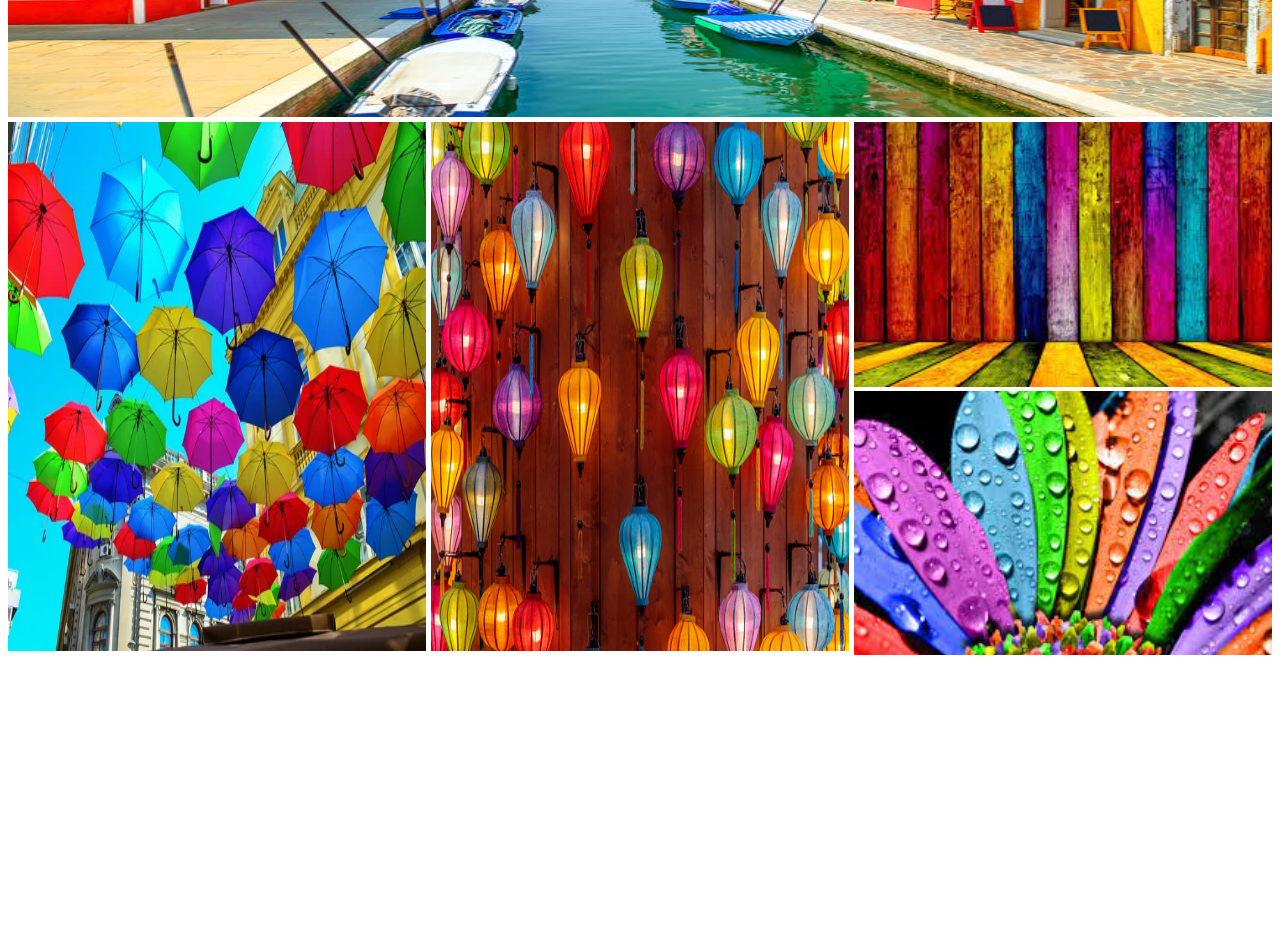
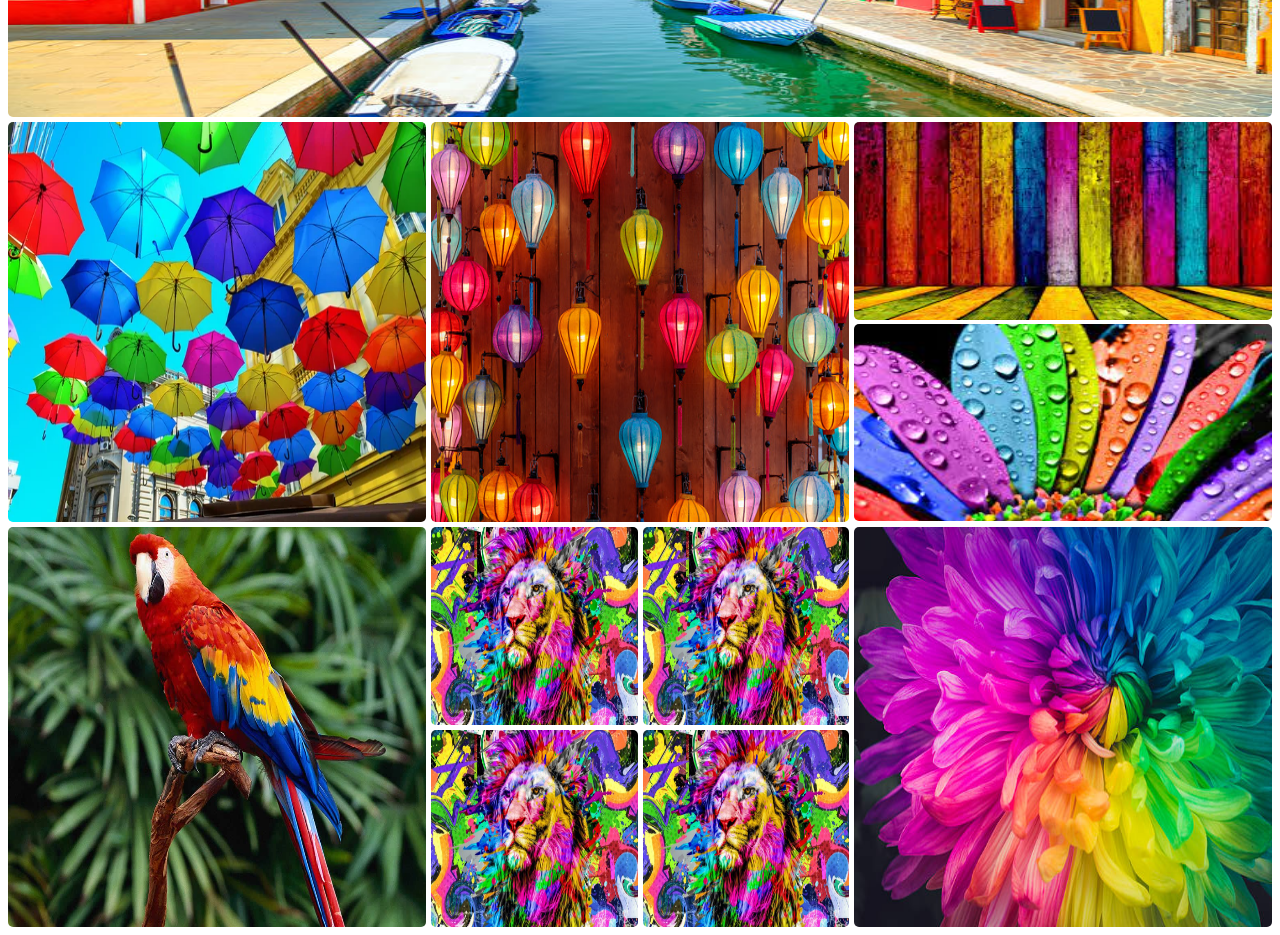
Before and after one commit to SabbirHossain-28/simple-responsive-practice-project1, a plain HTML site: page index.html in a window 1280 px wide. Shown: the part 360-1295 px from the top of the page. Before the commit the page ends 1019 px from the top, so only its background shows below. Drawn offline with Linux system fonts and the light colour scheme.

Commit message:
Complete project using flex and grid

```diff
--- a/index.html
+++ b/index.html
@@ -11,10 +11,11 @@
       <h1>Picture Collage with Responsiveness</h1>
     </header>
     <main>
-      <div class="row1">
+      <div class="row">
         <img src="images/A.jpg" alt="" />
       </div>
-      <div class="row2">
+        <section>
+            <div class="row">
                 <div>
                     <img src="images/B.jpg" alt="" />
                 </div>
@@ -26,6 +27,17 @@
                     <img src="images/E.jpg" alt="" />
                 </div>
           </div>
+          <div class="row">
+            <div><img src="images/F.jpg" alt=""></div>
+            <div class="grid-img">
+                <img src="images/G.jpg" alt="">
+                <img src="images/G.jpg" alt="">
+                <img src="images/G.jpg" alt="">
+                <img src="images/G.jpg" alt="">
+            </div>
+            <div><img src="images/H.jpg" alt=""></div>
+          </div>
+        </section>
     </main>
   </body>
 </html>
--- a/styles/style.css
+++ b/styles/style.css
@@ -13,18 +13,22 @@ h1{
 img{
     width: 100%;
     height: 100%;
+    border-radius: 5px;
 }
-.row1{
+.row{
     height: 400px;
+    display:flex;
+    gap: 5px;
     margin-bottom: 5px;
 }
-.row2{
-    display: flex;
+.row div{
+    flex: 1;
+}
+.vertical-img img{
+    height:calc((100% - 5px)/2);
+}
+.grid-img{
+    display: grid;
+    grid-template-columns: repeat(2 , 1fr);
     gap: 5px;
 }
-.row2>div{
-    flex: 1;
-}
-.vertical-img>img{
-    height: 50%;
-}
```
Lines whose indentation alone changed are shown as unchanged.
